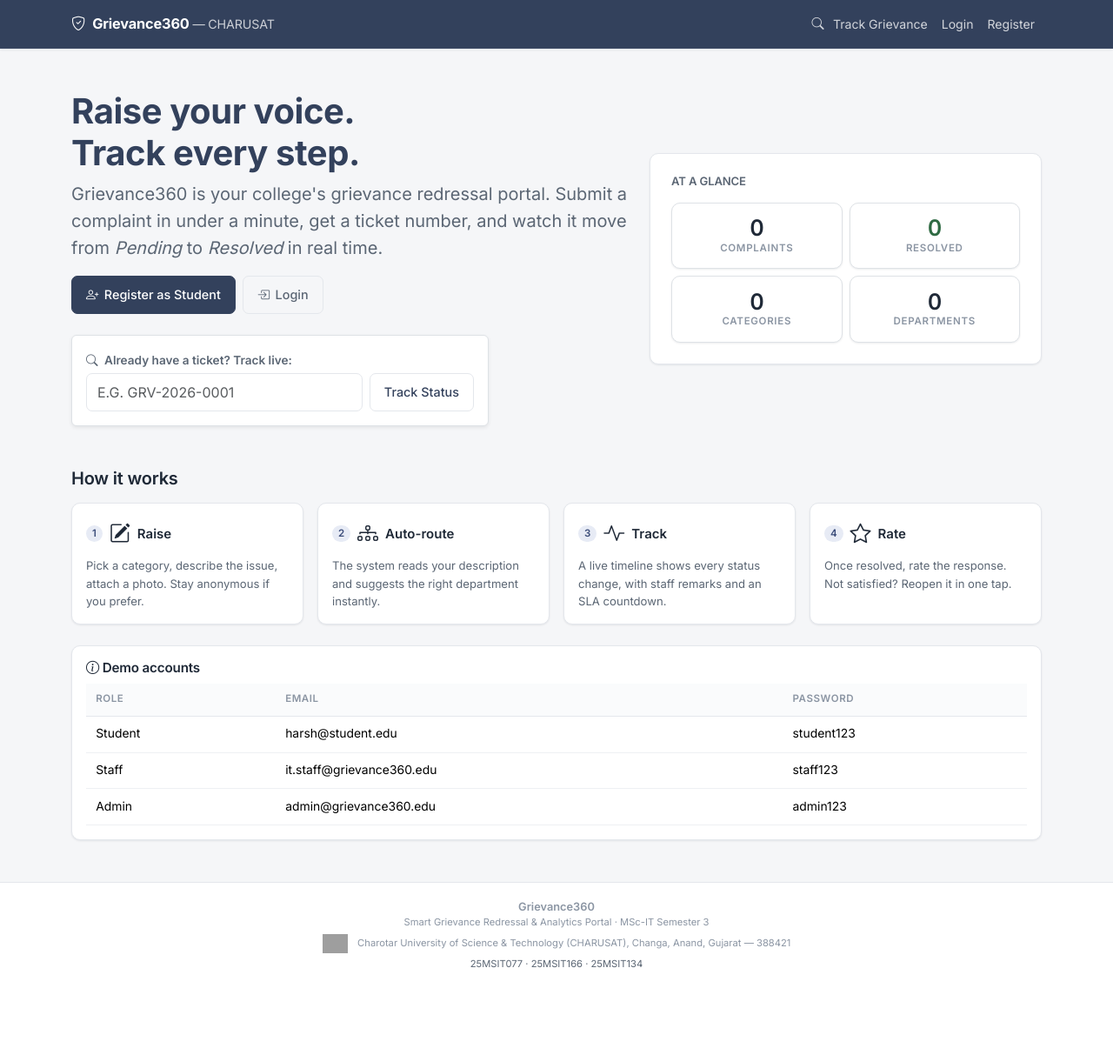
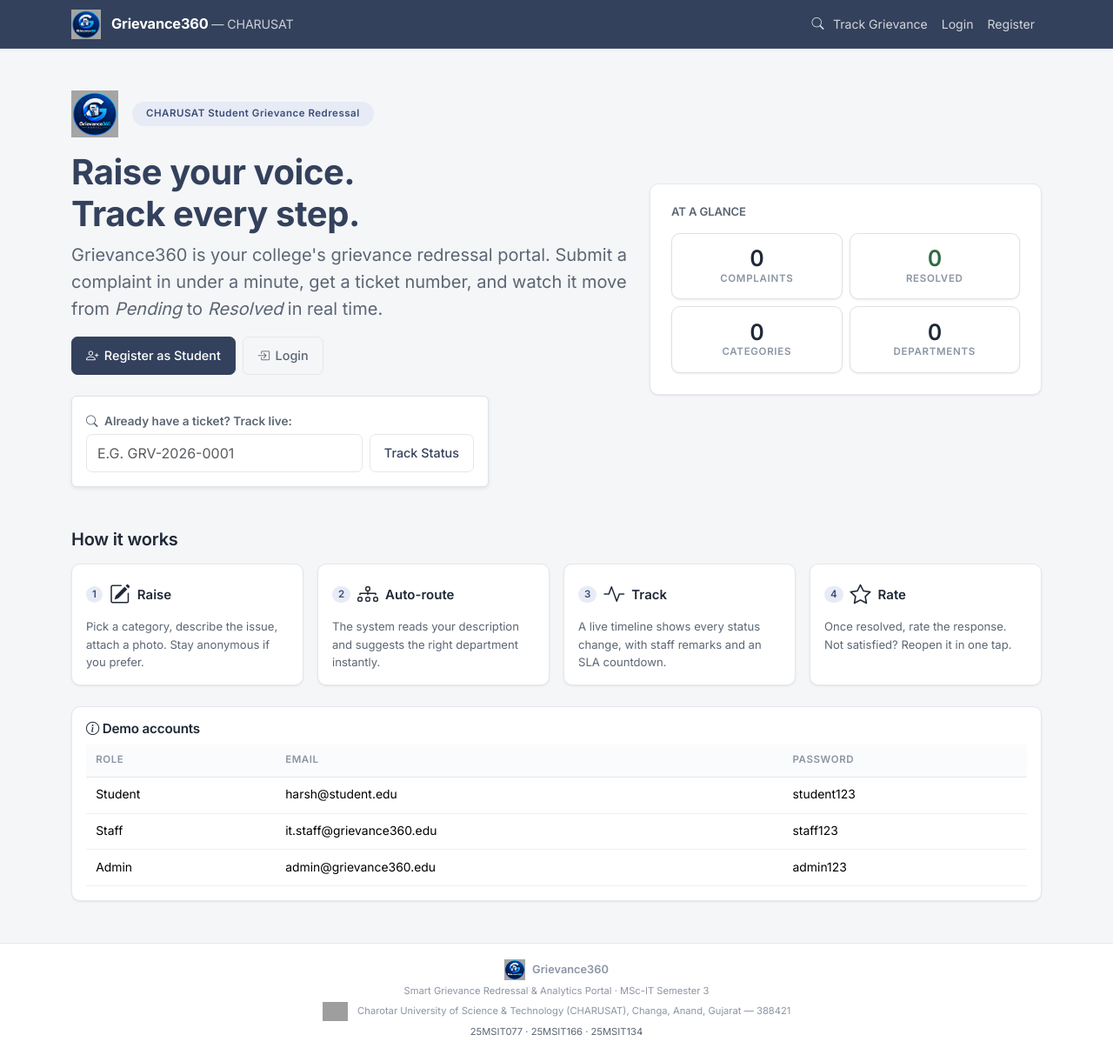
Before and after one commit to HarshMoradiya111/Grievance360, a Flask app: page / in a window 1280 px wide. Shown: the whole page at 87% size. Before the commit the page ends 1113 px from the top, so only its background shows below. Run offline with Flask 3, Linux system fonts and the light colour scheme; data that the repository does not hold is empty; grey boxes are pictures that could not be loaded.

Commit message:
Use Grievance360 logo from logo folder across navigation, favicon, auth pages, and notifications

```diff
--- a/app.py
+++ b/app.py
@@ -3008,6 +3008,16 @@ def serve_upload(filename):
     abort(404)
 
 
+@app.route("/logo/<path:filename>")
+def serve_logo(filename):
+    """Serve website branding assets from the logo folder."""
+    for target_dir in [os.path.join(app.root_path, "logo"), os.path.join(app.root_path, "static", "logo")]:
+        local_path = os.path.join(target_dir, filename)
+        if os.path.isfile(local_path):
+            return send_file(local_path)
+    abort(404)
+
+
 if __name__ == "__main__":
     os.makedirs(config.UPLOAD_FOLDER, exist_ok=True)
     import scheduler
--- a/static/js/notify.js
+++ b/static/js/notify.js
@@ -61,7 +61,7 @@
       try {
         var n = new Notification(title, {
           body: message,
-          icon: "https://www.charusat.ac.in/images/logo.png"
+          icon: "/logo/Grievance360.png"
         });
         if (link) {
           n.onclick = function () {
@@ -110,8 +110,8 @@
 
     var html =
       '<div class="toast-header ge-toast-header d-flex align-items-center">' +
-        '<i class="bi ' + iconClass + ' me-2 fs-6"></i>' +
-        '<strong class="me-auto text-truncate" style="max-width:180px;">' + escapeHtml(title) + '</strong>' +
+        '<img src="/logo/Grievance360.png" alt="Grievance360" width="20" height="20" class="me-2 rounded-circle">' +
+        '<strong class="me-auto text-truncate" style="max-width:170px;">' + escapeHtml(title) + '</strong>' +
         '<span class="ge-toast-time me-2"><i class="bi bi-clock"></i> ' + escapeHtml(timeAgo) + '</span>' +
         '<button type="button" class="btn-close btn-close-sm" data-bs-dismiss="toast" aria-label="Close"></button>' +
       '</div>' +
--- a/templates/base.html
+++ b/templates/base.html
@@ -9,8 +9,11 @@
   <link href="https://fonts.googleapis.com/css2?family=Inter:wght@400;500;600;700&display=swap" rel="stylesheet">
   <link href="https://cdn.jsdelivr.net/npm/bootstrap@5.3.3/dist/css/bootstrap.min.css" rel="stylesheet">
   <link href="https://cdn.jsdelivr.net/npm/bootstrap-icons@1.11.3/font/bootstrap-icons.css" rel="stylesheet">
+  <link rel="icon" type="image/png" href="/logo/Grievance360.png">
+  <link rel="apple-touch-icon" href="/logo/Grievance360.png">
   <link href="{{ url_for('static', filename='css/style.css') }}" rel="stylesheet">
   {% block head_extra %}{% endblock %}
+</head>
 <body data-authenticated="{{ '1' if current_user.is_authenticated else '0' }}" data-user-id="{{ current_user.id if current_user.is_authenticated else '' }}">
 
 <!-- ========================= WINDOW TOAST CONTAINER ======================== -->
@@ -23,7 +26,8 @@
 
     <a class="navbar-brand fw-bold d-flex align-items-center gap-2"
        href="{{ url_for('index') }}">
-      <i class="bi bi-shield-check"></i>
+      <img src="/logo/Grievance360.png" alt="Grievance360 Logo"
+           height="34" class="d-inline-block align-middle me-1">
       <span>
         Grievance360
         <span class="d-none d-md-inline fw-normal small opacity-75">
@@ -243,7 +247,10 @@
 <!-- =================================== FOOTER ============================ -->
 <footer class="ge-footer no-print">
   <div class="container text-center">
-    <div class="fw-semibold">Grievance360</div>
+    <div class="fw-semibold d-flex align-items-center justify-content-center gap-2 mb-1">
+      <img src="/logo/Grievance360.png" alt="Grievance360" height="24">
+      <span>Grievance360</span>
+    </div>
     <div class="small">
       Smart Grievance Redressal &amp; Analytics Portal &middot; MSc-IT Semester 3
     </div>
--- a/templates/forgot.html
+++ b/templates/forgot.html
@@ -7,8 +7,8 @@
     <div class="ge-card p-3 p-md-4">
 
       <div class="text-center mb-3">
-        <i class="bi bi-key fs-1" style="color:var(--ge-primary)"></i>
-        <h4 class="mt-2 mb-0">Reset your password</h4>
+        <img src="/logo/Grievance360.png" alt="Grievance360 Logo" height="64" class="mb-2">
+        <h4 class="mt-1 mb-0">Reset your password</h4>
         <p class="text-muted small mb-0">
           Enter your registered email to generate a reset link
         </p>
--- a/templates/index.html
+++ b/templates/index.html
@@ -5,6 +5,14 @@
 <!-- Hero. col-12 first (phone), then md/lg refinements -- never the reverse. -->
 <div class="row align-items-center g-4 mt-1">
   <div class="col-12 col-lg-7">
+    <div class="d-flex align-items-center gap-3 mb-3">
+      <img src="/logo/Grievance360.png" alt="Grievance360 Logo" height="54" class="d-inline-block">
+      <div>
+        <span class="badge rounded-pill bg-primary px-3 py-2 fw-semibold" style="letter-spacing: .5px;">
+          CHARUSAT Student Grievance Redressal
+        </span>
+      </div>
+    </div>
     <h1 class="fw-bold ge-wrap" style="color:var(--ge-primary)">
       Raise your voice.<br>Track every step.
     </h1>
--- a/templates/login.html
+++ b/templates/login.html
@@ -8,8 +8,8 @@
     <div class="ge-card p-3 p-md-4">
 
       <div class="text-center mb-3">
-        <i class="bi bi-shield-check fs-1" style="color:var(--ge-primary)"></i>
-        <h4 class="mt-2 mb-0">Grievance360</h4>
+        <img src="/logo/Grievance360.png" alt="Grievance360 Logo" height="68" class="mb-2">
+        <h4 class="mt-1 mb-0">Grievance360</h4>
         <div class="fw-semibold small mt-1" style="color:var(--ge-primary)">
           CHARUSAT — Student Grievance Portal
         </div>
--- a/templates/register.html
+++ b/templates/register.html
@@ -7,8 +7,8 @@
     <div class="ge-card p-3 p-md-4">
 
       <div class="text-center mb-3">
-        <i class="bi bi-person-plus fs-1" style="color:var(--ge-primary)"></i>
-        <h4 class="mt-2 mb-0">Student registration</h4>
+        <img src="/logo/Grievance360.png" alt="Grievance360 Logo" height="64" class="mb-2">
+        <h4 class="mt-1 mb-0">Student registration</h4>
         <p class="text-muted small mb-0">
           Staff and admin accounts are created by the administrator
         </p>
```
Also changed, not shown: logo/Grievance360.png (added), static/logo/Grievance360.png (added).
